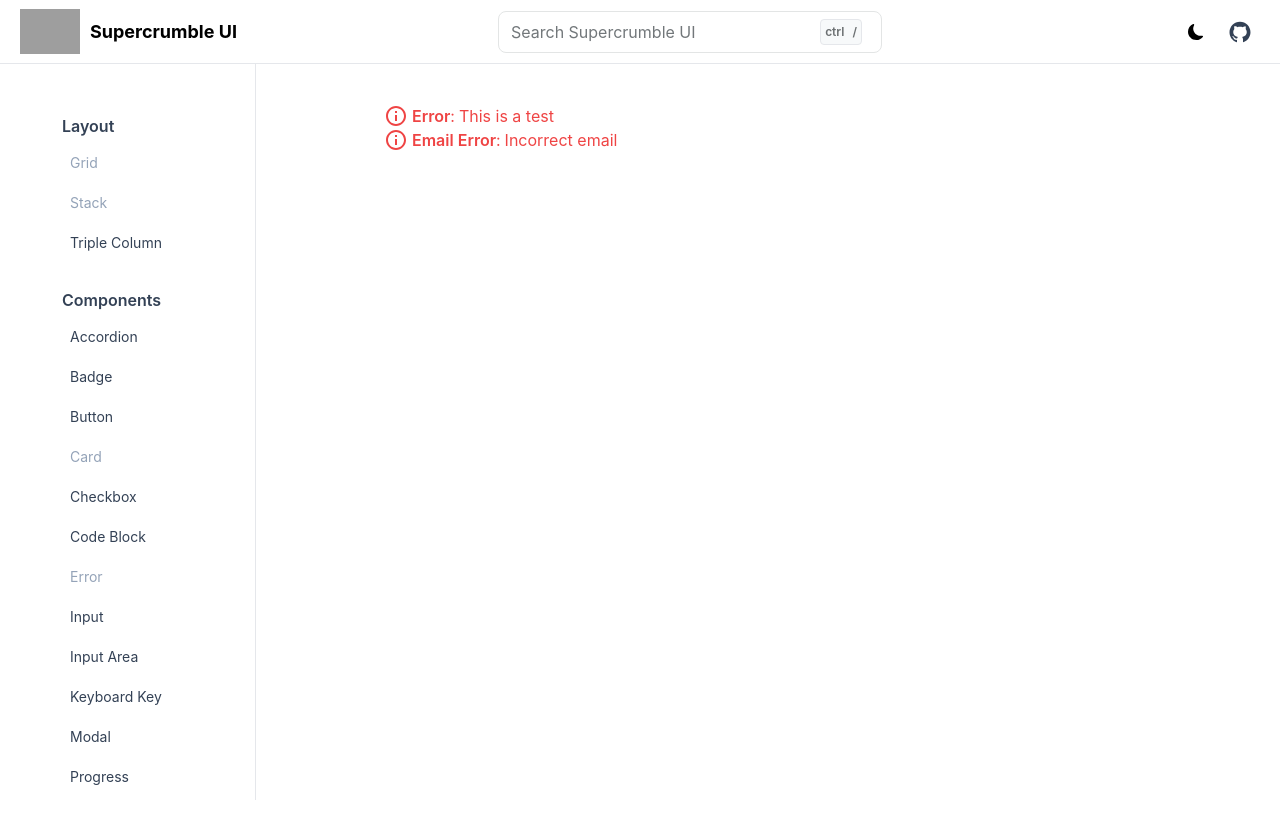
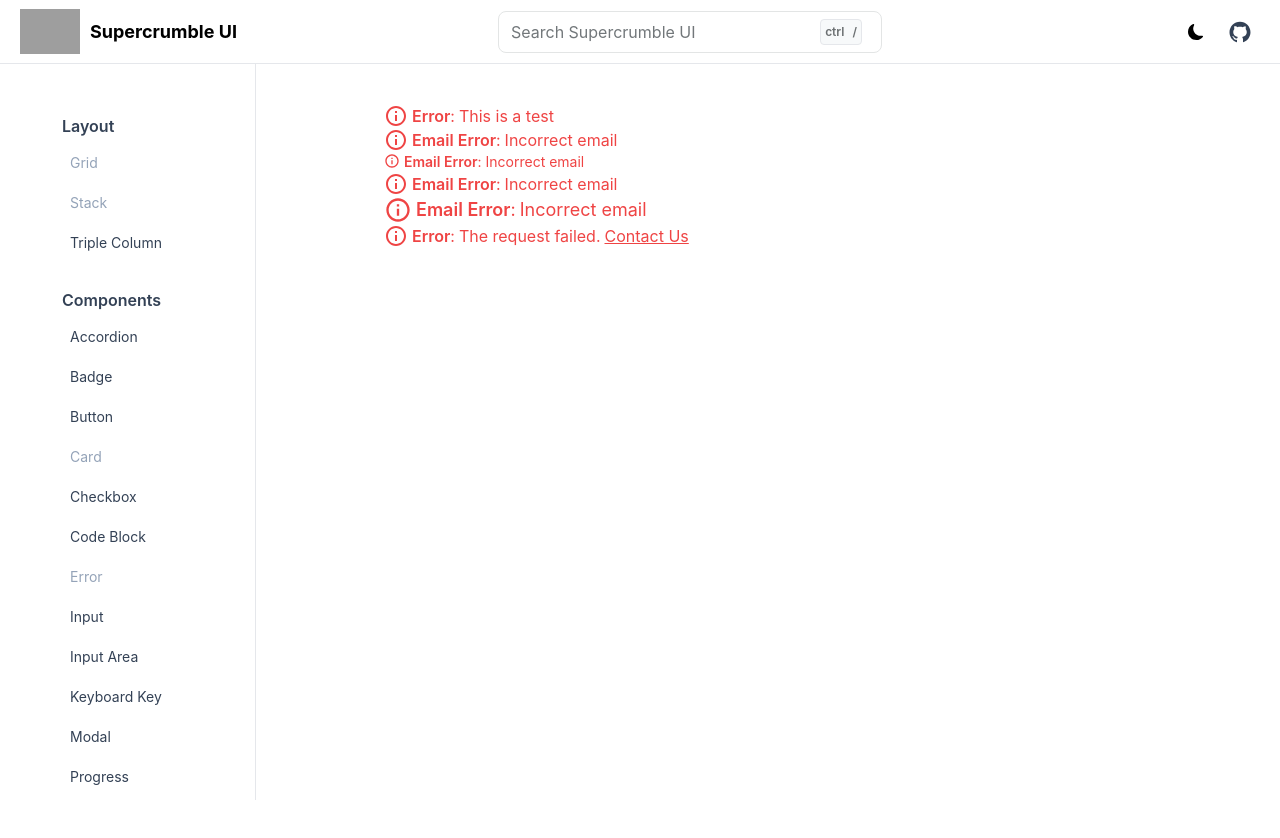
Before and after one commit to elijahnikov/ui, a Next.js app: page / in a window 1280 px wide. Shown: the top 838 px of the page. Built offline with nearby package versions, Linux system fonts and the light colour scheme; grey boxes are pictures that could not be loaded.

Commit message:
adding sizing to error

```diff
--- a/src/components/ui/Error/Error.tsx
+++ b/src/components/ui/Error/Error.tsx
@@ -1,19 +1,53 @@
+import clxsm from "@/lib/clsxm";
 import React from "react";
 import { BiInfoCircle } from "react-icons/bi";
 
 interface ErrorProps {
     label?: boolean | string;
     children?: React.ReactNode;
+    size?: "sm" | "base" | "large";
+    error?: {
+        message: string;
+        action: string;
+        link: string;
+    };
 }
 
-const Error = ({ label = "Error", children }: ErrorProps) => {
+const Error = ({
+    label = "Error",
+    children,
+    error,
+    size = "base",
+}: ErrorProps) => {
     return (
-        <div className="flex">
-            <BiInfoCircle className="fill-red-500 h-6 w-6 mr-1" />
+        <div
+            className={clxsm(
+                `${size === "sm" && "text-sm"}`,
+                `${size === "base" && "text-md"}`,
+                `${size === "large" && "text-lg"}`,
+                "flex"
+            )}
+        >
+            <BiInfoCircle
+                className={clxsm(
+                    `${size === "sm" && "h-4 w-4 mt-[1px]"}`,
+                    `${size === "base" && "h-6 w-6"}`,
+                    `${size === "large" && "h-7 w-7"}`,
+                    "fill-red-500 mr-1"
+                )}
+            />
             {label && <p className="font-semibold text-red-500">{label}</p>}
             {children && (
                 <span className="flex text-red-500">
                     :<p className="text-red-500 ml-1">{children}</p>
+                </span>
+            )}
+            {error && (
+                <span className="flex text-red-500">
+                    :<p className="text-red-500 ml-1">{error.message}</p>
+                    <a className="underline ml-1" href={error.link}>
+                        {error.action}
+                    </a>
                 </span>
             )}
         </div>
--- a/src/pages/index.tsx
+++ b/src/pages/index.tsx
@@ -1,11 +1,4 @@
 import Layout from "@/components/common/Layout/Layout";
-import Accordion from "@/components/ui/Accordion/Accordion";
-import Button from "@/components/ui/Button/Button";
-import Modal from "@/components/ui/Modal/Modal";
-import Input from "@/components/ui/Input/Input";
-import Kbd from "@/components/ui/Kbd/Kbd";
-import Progress from "@/components/ui/Progress/Progress";
-import Spinner from "@/components/ui/Spinner/Spinner";
 import Error from "@/components/ui/Error/Error";
 
 export default function Home() {
@@ -13,6 +6,22 @@ export default function Home() {
         <Layout>
             <Error>This is a test</Error>
             <Error label="Email Error">Incorrect email</Error>
+            <Error size="sm" label="Email Error">
+                Incorrect email
+            </Error>
+            <Error size="base" label="Email Error">
+                Incorrect email
+            </Error>
+            <Error size="large" label="Email Error">
+                Incorrect email
+            </Error>
+            <Error
+                error={{
+                    message: "The request failed.",
+                    action: "Contact Us",
+                    link: "/",
+                }}
+            />
         </Layout>
     );
 }
```
